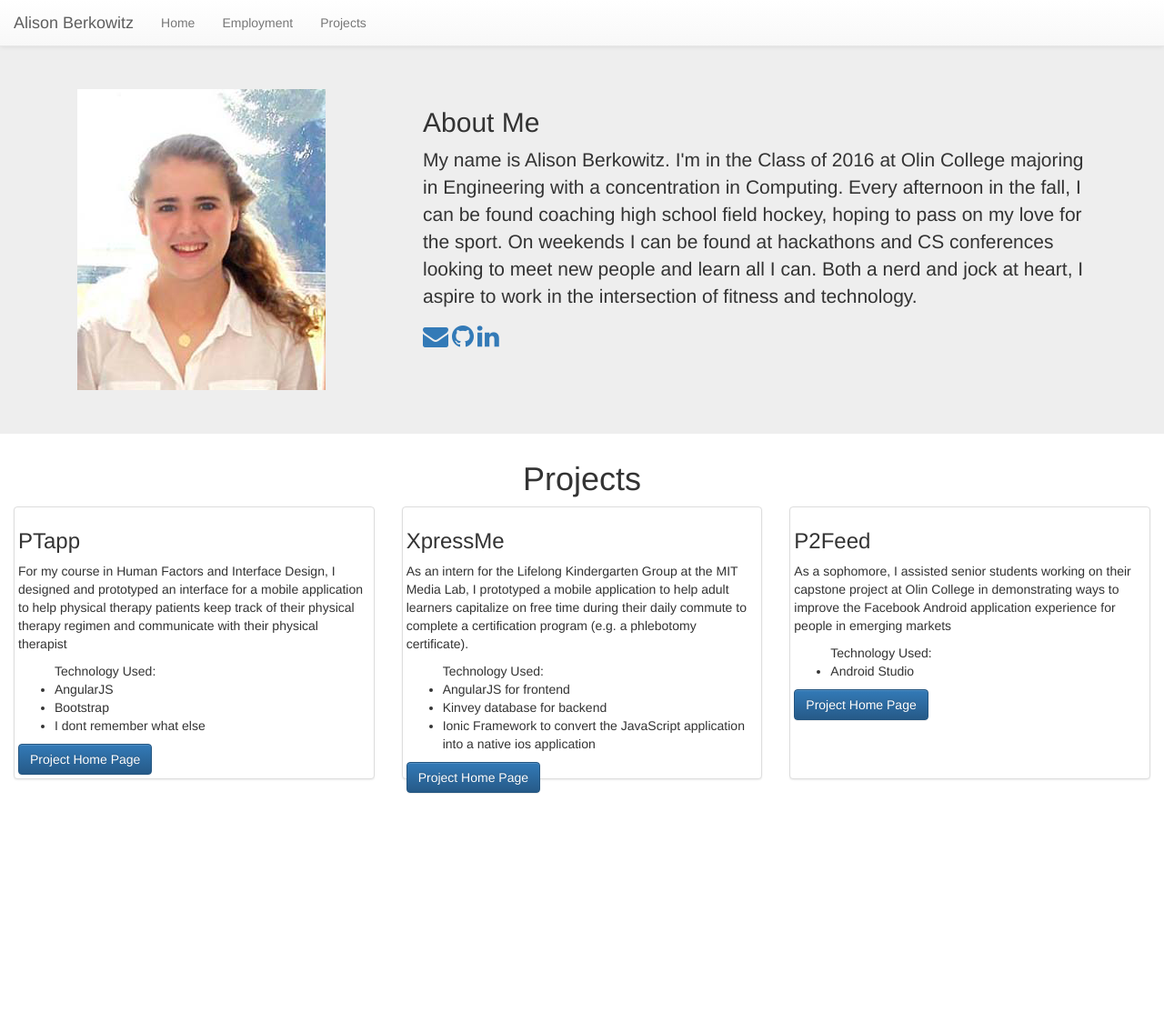
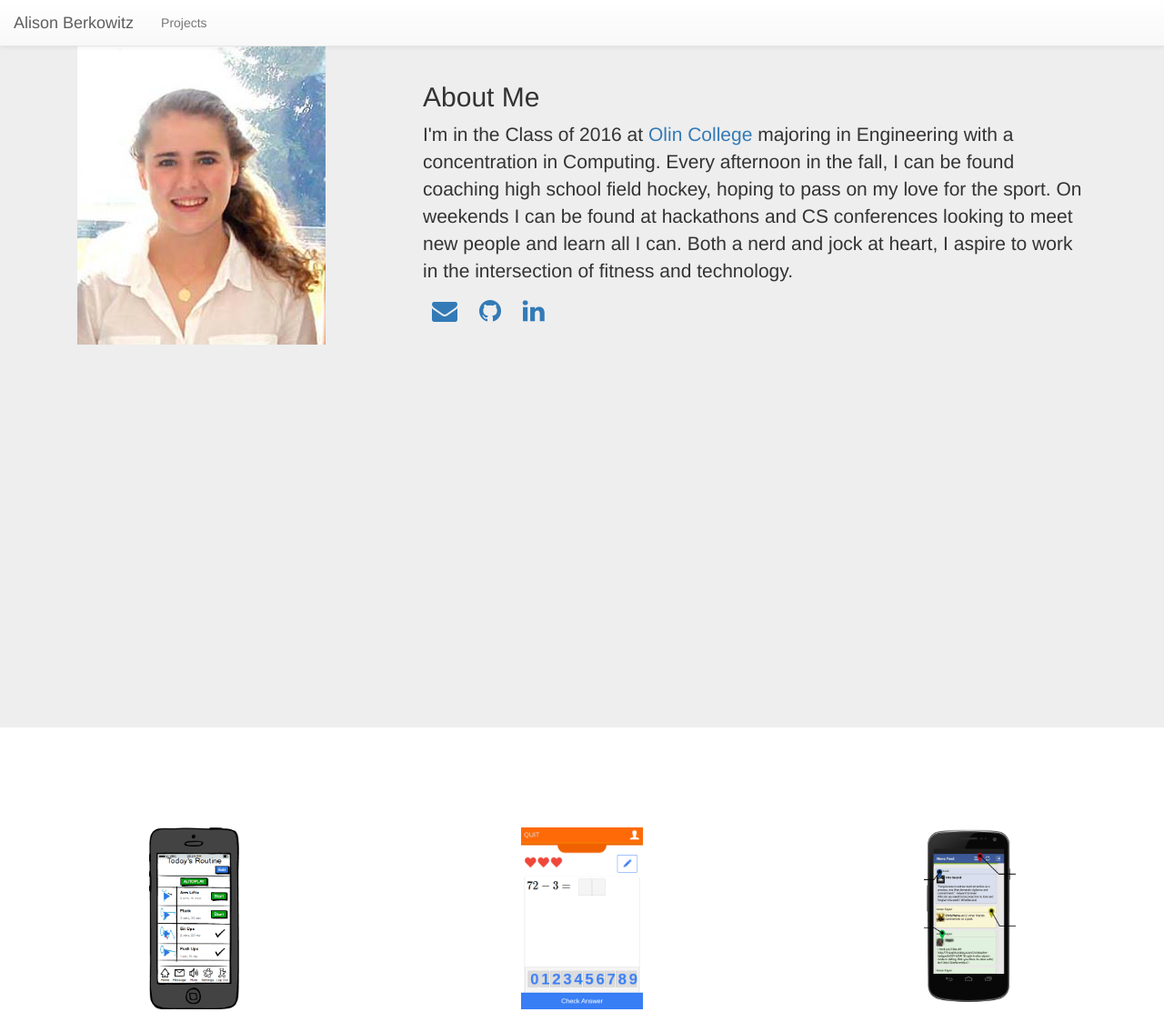
Before and after one commit to alisonberkowitz/alisonberkowitz.github.io, a plain HTML site: page index.html in a window 1280 px wide. Shown: the top 1113 px of the page at 91% size. Before the commit the page ends 877 px from the top, so only its background shows below. Drawn offline with nearby package versions, Linux system fonts and the light colour scheme.

Commit message:
formatting projects

```diff
--- a/index.html
+++ b/index.html
@@ -2,7 +2,7 @@
   <head>
     <title>Alison Berkowitz</title>
 
-    <link rel="stylesheet" type="text/css" href="mystyle.css">
+    <link rel="stylesheet" type="text/css" href="main.css">
 
     <!-- Bootstrap compiled and minified CSS -->
     <link rel="stylesheet" href="https://maxcdn.bootstrapcdn.com/bootstrap/3.2.0/css/bootstrap.min.css">
@@ -29,8 +29,8 @@
         <!-- Collection of nav links and other content for toggling -->
         <div id="navbarCollapse" class="collapse navbar-collapse">
             <ul class="nav navbar-nav">
-                <li><a href="#about">Home</a></li>
-                <li><a href="#">Employment</a></li>
+                <!-- <li><a href="#about">Home</a></li> -->
+                <!-- <li><a href="#">Employment</a></li> -->
                 <li><a href="#projects">Projects</a></li>
             </ul>
         </div>
@@ -38,14 +38,15 @@
 
     <section id="about">
       <div class="jumbotron">
-        <div class="container" style="padding-top:50px">
+        <div class="container">
+          <div style="height:80%"></div>
           <div class="col-md-4">
             <img src="images/linkedin.png" class="img-responsive" alt="me">
           </div>
 
           <div class="col-md-8">
             <h2>About Me</h2>
-            <p id="aboutText">My name is Alison Berkowitz. I'm in the Class of 2016 at Olin College majoring in Engineering with a concentration in Computing. Every afternoon in the fall, I can be found coaching high school field hockey, hoping to pass on my love for the sport. On weekends I can be found at hackathons and CS conferences looking to meet new people and learn all I can. Both a nerd and jock at heart, I aspire to work in the intersection of fitness and technology.</p>
+            <p id="aboutText">I'm in the Class of 2016 at <a href="http://www.olin.edu/">Olin College</a> majoring in Engineering with a concentration in Computing. Every afternoon in the fall, I can be found coaching high school field hockey, hoping to pass on my love for the sport. On weekends I can be found at hackathons and CS conferences looking to meet new people and learn all I can. Both a nerd and jock at heart, I aspire to work in the intersection of fitness and technology.</p>
   <!--           <p>That is when I am not out of the country. I have lived on 3 continents and traveled to over 15 different countries in the year 2015 alone. I love experiencing new cultures, places, and people. Learning to communicate effectively across cultural barriers is one of the most important skills I have learned.</p>
             <p>Passionate about closing the gender and diversity gap in tech</p> -->
             <div id="contact">
@@ -59,10 +60,11 @@
     </section>
 
     <section id="projects">
-      <div>
-        <h1 class="text-center">Projects</h1>
+      <div style="padding-top:30px">
+        <!-- <h2 class="text-center" style="padding-bottom:30px">Projects</h2> -->
         <div class="col-md-4">
-          <div class="thumbnail" style="height:300px">
+          <div class="project">
+            <img src="images/Today_Routine.png" class="img-responsive center-block" alt="app screenshot">
             <h3>PTapp</h3>
             <p>For my course in Human Factors and Interface Design, I designed and prototyped an interface for a mobile application to help physical therapy patients keep track of their physical therapy regimen and communicate with their physical therapist</p>
             <ul>Technology Used:
@@ -74,23 +76,26 @@
           </div>
         </div>
         <div class="col-md-4">
-          <div class="thumbnail" style="height:300px">
+          <div class="project">
+            <img src="images/XpressMe.png" class="img-responsive center-block" alt="app screenshot">
             <h3>XpressMe</h3>
             <p>As an intern for the Lifelong Kindergarten Group at the MIT Media Lab, I prototyped a mobile application to help adult learners capitalize on free time during their daily commute to complete a certification program (e.g. a phlebotomy certificate).</p>
             <ul>Technology Used:
-              <li>AngularJS for frontend</li>
-              <li>Kinvey database for backend</li>
-              <li>Ionic Framework to convert the JavaScript application into a native ios application</li>
+              <li>AngularJS</li>
+              <li>Kinvey</li>
+              <li>Ionic</li>
             </ul>
             <a class="btn btn-primary btn-md" href="https://github.com/JNazare/XpressMe/wiki" role="button">Project Home Page</a>
           </div>
         </div>
         <div class="col-md-4">
-          <div class="thumbnail" style="height:300px">
+          <div class="project">
+            <img src="images/P2Feed.png" class="img-responsive center-block" alt="app screenshot">
             <h3>P2Feed</h3>
-            <p>As a sophomore, I assisted senior students working on their capstone project at Olin College in demonstrating ways to improve the Facebook Android application experience for people in emerging markets</p>
+            <p>As a sophomore, I assisted senior students working on their capstone project in demonstrating ways to improve the Facebook Android application experience for people in emerging markets by developing a mock-up of the app that could be used without an internet connection</p>
             <ul>Technology Used:
               <li>Android Studio</li>
+              <li>Wi-Fi P2P</li>
             </ul>
             <a class="btn btn-primary btn-md" href="http://cypressf.github.io/scope-website" role="button">Project Home Page</a>
           </div>
--- a/main.css
+++ b/main.css
@@ -1,16 +1,41 @@
-#about{
+/*#about{
   width: 800px;
   padding: 10px;
   text-align:center;
   border: 1px solid black;
   background-color: #02A676;
   color: #003840;
+}*/
+
+section{
+  width: 100%;
+  min-height: 100%;
 }
 
-#contact .a{
+.jumbotron{
+  min-height: 100%;
+}
+
+.jumbotron .container{
+  display: flex;
+  align-items: center;
+}
+
+#contact a{
   padding: 10px;
-  background-color: #02A676;
-  color: #003840;
+/*  background-color: #02A676;
+  color: #003840;*/
+}
+
+.project{
+  text-align: center;
+  border-width: 20px;
+  padding-top: 50px;
+  padding-bottom: 50px;
+}
+
+.project img{
+  max-height: 200px;
 }
 
 body{
```
Also changed, not shown: images/P2Feed.png (added), images/Today_Routine.png (added), images/XpressMe.png (added).
